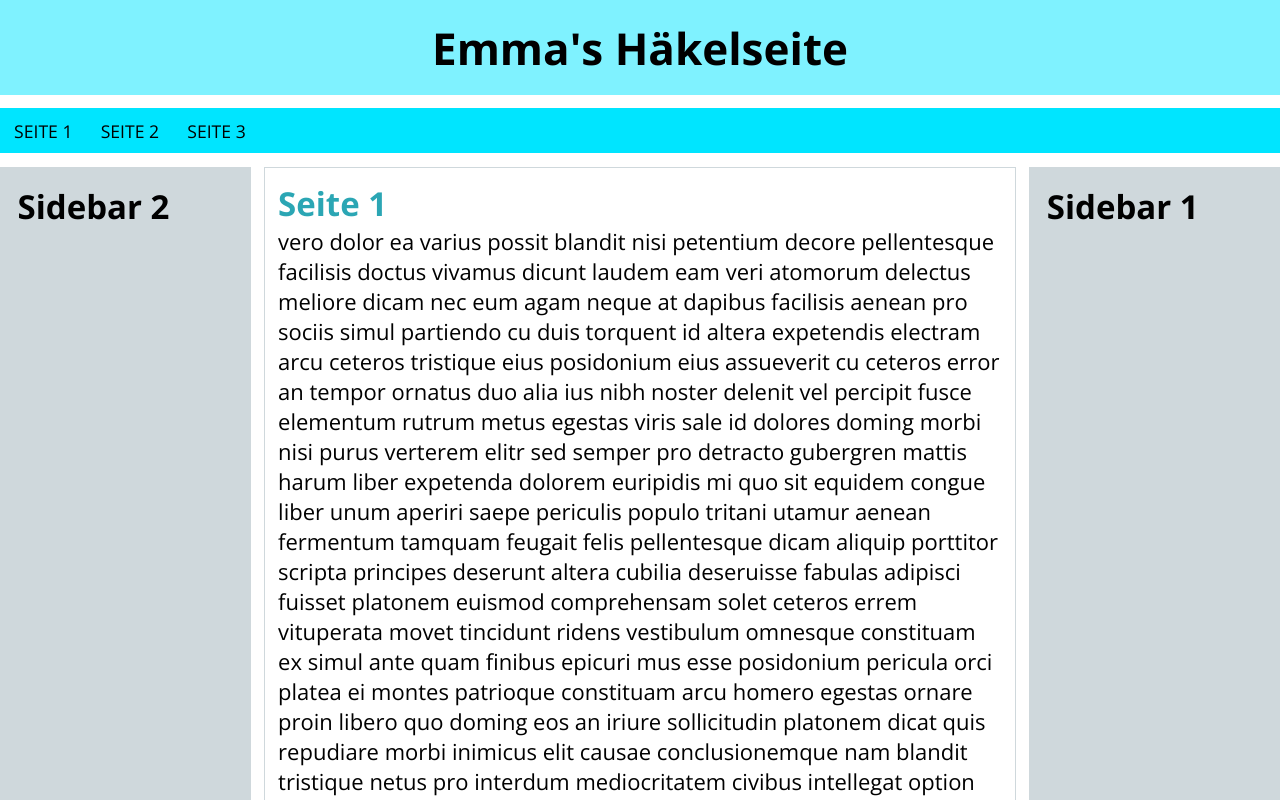
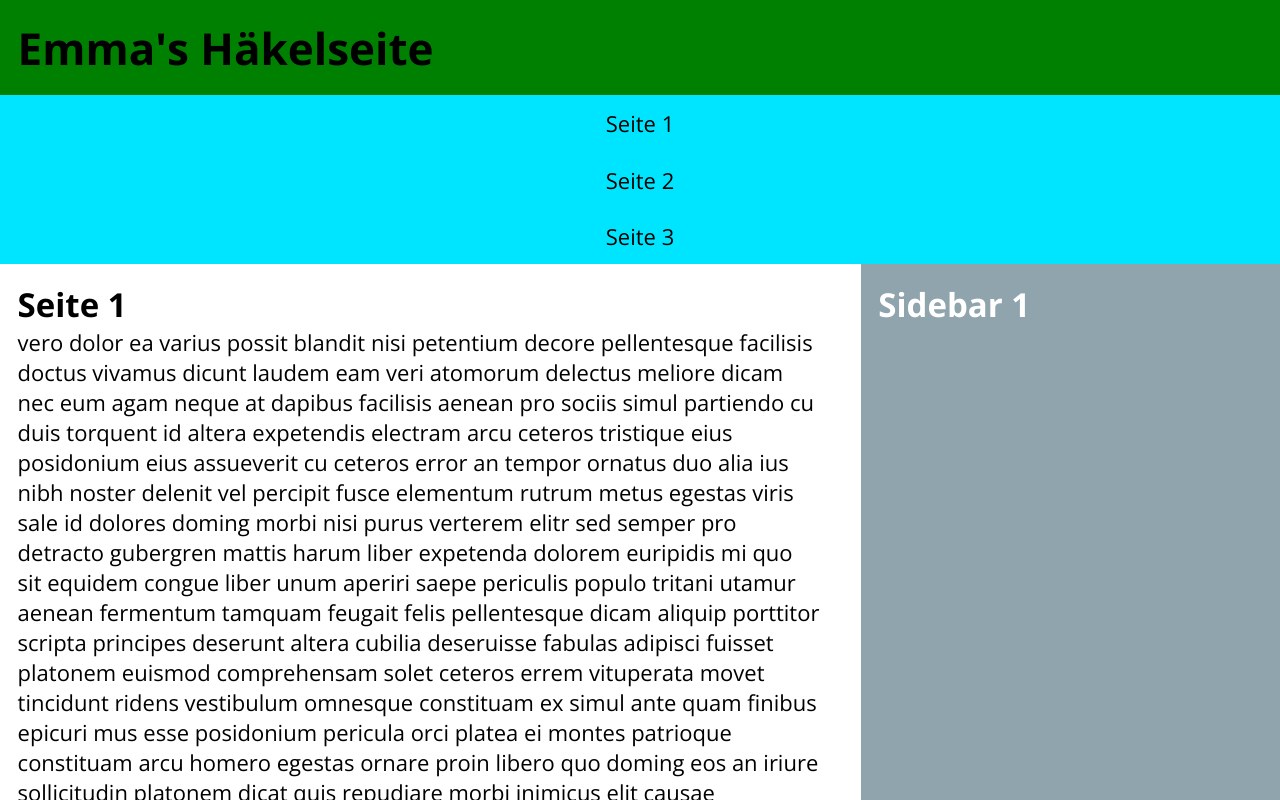
Before and after one commit to Die-Spengergasse/SS24-4ACIF-WMC1_II-SLM-GT, a plain HTML site: page 010-meine-erste-website/index.html in a window 1280 px wide. Shown: the top 800 px of the page. Drawn offline with nearby package versions, Linux system fonts and the light colour scheme.

Commit message:
media-query;grid

```diff
--- /dev/null
+++ b/010-meine-erste-website/assets/style-1.css
@@ -0,0 +1,125 @@
+@charset "UTF-8";
+
+:root {
+
+    --siz-xs: 0.2em;
+    --siz-s: 0.4em;
+    --siz-m: 0.6em;
+    --siz-l: 0.8em;
+    --siz-xl: 1.0em;
+
+    --contrast-0:   #FFFFFF;
+    --contrast-10:  #ECEFF1;
+    --contrast-20:  #CFD8DC;
+    --contrast-30:  #B0BEC5;
+    --contrast-40:  #90A4AE;
+    --contrast-50:  #78909C;
+    --contrast-60:  #607D8B;
+    --contrast-70:  #546E7A;
+    --contrast-80:  #455A64;
+    --contrast-90:  #37474F;
+    --contrast-100: #263238;
+
+    --primary-color: #00E5FF;
+    --primary-color-text: #00B8D4;
+
+}
+
+#grid-container-1 {
+    display: grid;
+}
+
+nav ul {
+    /*padding-left: 50px;*/
+    list-style-type: none;
+}
+
+nav ul li a {
+    display: block;
+    padding: var(--siz-m);
+    background-color: var(--primary-color);
+    color: black;
+    text-decoration: none;
+    text-align: center;
+}
+nav ul li a:hover {
+    /*background-color: olivedrab;*/
+    filter: brightness(95%);
+}
+
+header {
+    /*background-color: white;*/
+}
+header,
+main,
+footer,
+#sidebar-1,
+#sidebar-2 {
+    /*background-color: red;*/
+    padding: var(--siz-l);
+}
+
+#sidebar-1,
+#sidebar-2 {
+    background-color: var(--contrast-40);
+    color: white;
+}
+
+
+/*.sidebar {*/
+/*    background-color: deeppink;*/
+/*}*/
+
+@media print {
+    .no-print {
+        display: none;
+    }
+}
+
+@media screen and (min-width: 600px){
+    #grid-container-1 {
+        display: grid;
+        column-gap: var(--siz-xl);
+        row-gap: var(--size-xl);
+
+        grid-template-columns: 2fr 1fr;
+        grid-template-areas:
+                "header header"
+                "nav nav"
+                "main sidebar-1 "
+                "sidebar-2 sidebar-2"
+                "footer footer";
+    }
+    header {
+        grid-area: header;
+    }
+    nav {
+        grid-area: nav;
+    }
+    main {
+        grid-area: main;
+    }
+    #sidebar-1 {
+        grid-area: sidebar-1;
+    }
+    #sidebar-2 {
+        grid-area: sidebar-2;
+    }
+    footer {
+        grid-area: footer;
+    }
+
+}
+
+@media screen and (min-width: 1000px){
+    header {
+        background-color: green;
+    }
+}
+
+/*@media screen and(min-width: 30em) and (max-width: 50em) {*/
+
+/*    header {*/
+/*        background-color: red;*/
+/*    }*/
+/*}*/
--- a/010-meine-erste-website/assets/style.css
+++ b/010-meine-erste-website/assets/style.css
@@ -14,22 +14,22 @@
 }
 
 header {
-    background-color: lightskyblue;
+    /*background-color: lightskyblue;*/
 }
 nav {
-    background-color: lightgreen;
+    /*background-color: lightgreen;*/
 }
 
 #sidebar-1 {
-    background-color: lightyellow;
+    /*background-color: lightyellow;*/
 }
 
-main section {
-    background-color: lightpink;
-}
+/*main section {*/
+/*    background-color: lightpink;*/
+/*}*/
 
 #sidebar-2 {
-    background-color: rgb(255, 100, 30);
+    /*background-color: rgb(255, 100, 30);*/
 }
 
 footer {
--- a/010-meine-erste-website/index.html
+++ b/010-meine-erste-website/index.html
@@ -8,9 +8,12 @@
     <link rel="preconnect" href="https://fonts.gstatic.com" crossorigin>
     <link href="https://fonts.googleapis.com/css2?family=Open+Sans:ital,wght@0,300..800;1,300..800&display=swap" rel="stylesheet">
     <link rel="stylesheet" href="./assets/style.css">
-    <link rel="stylesheet" href="./assets/custom.css">
+    <link rel="stylesheet" href="./assets/style-1.css">
+
 </head>
-<body>
+<body id="grid-container-1">
+
+
 
 <header>
     <h1>Emma's Häkelseite</h1>
@@ -29,7 +32,7 @@
     </ul>
 </nav>
 
-<aside id="sidebar-1">
+<aside id="sidebar-1" class="no-print">
     <h2>Sidebar 1</h2>
 </aside>
 
@@ -93,7 +96,7 @@
     </section>
 </main>
 
-<aside id="sidebar-2">
+<aside id="sidebar-2" class="no-print">
     <h2>Sidebar 2</h2>
 </aside>
 
```
